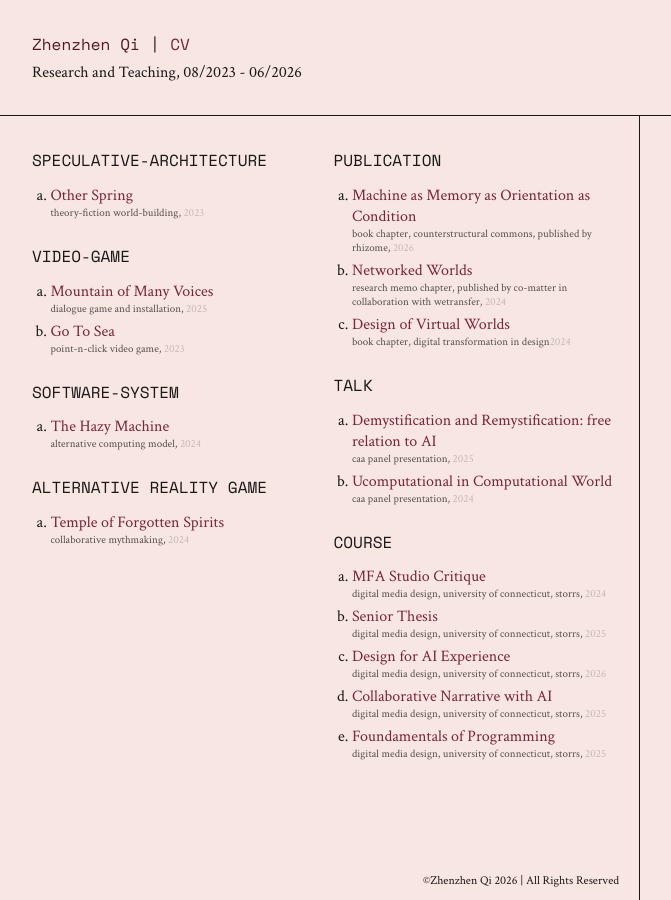
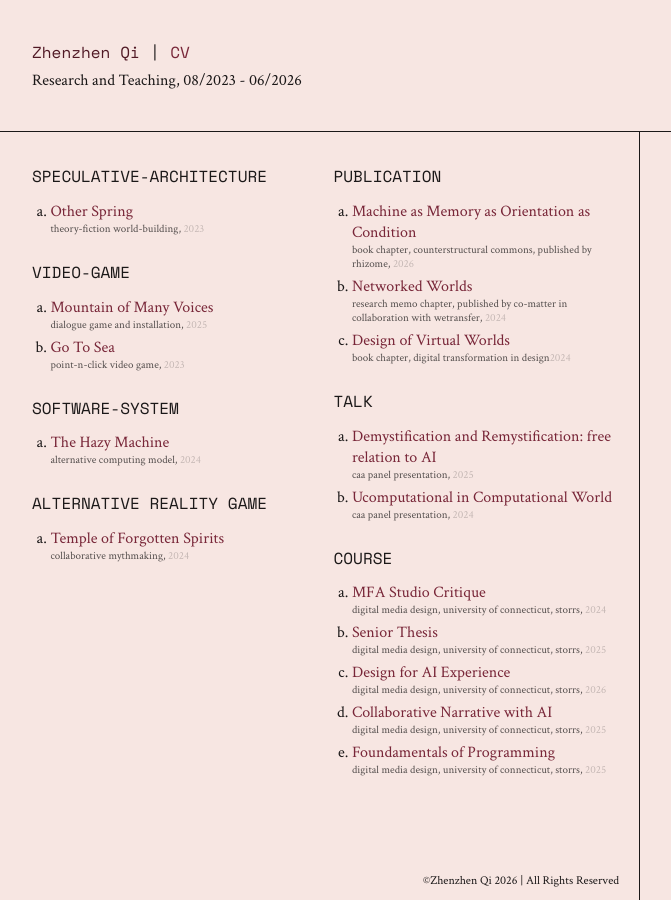
Before and after one commit to zhenzhenqi/zhenzhenqi, a Jekyll site: the page built from index.md, in a window 1280 px wide. Shown: the whole page, without its empty margins (0-671 px from the left). Built offline with Jekyll 4.4.1, drawn with Linux system fonts in a browser that asks for light colours.

Commit message:
Increase visual breathing room in header

```diff
--- a/assets/css/main.scss
+++ b/assets/css/main.scss
@@ -28,7 +28,7 @@ ul, ol { margin: 0; }
   top: 0;
   left: 0;
   right: 0;
-  padding: 2rem 0 0;
+  padding: 2.5rem 0 0;
   z-index: 1000;
   height: 1.5rem;
   background-color: #F7E6E2;
@@ -39,7 +39,7 @@ ul, ol { margin: 0; }
 .navbar .site-identity { gap:.65rem; padding:0 2rem; }
 .navbar a { color:#782638; }
 .navbar a.active { color:#501824; }
-.portfolio-summary { position:fixed; top:3.5rem; left:0; right:0; z-index:999; box-sizing:border-box; margin:0; padding:.35rem 2rem 2rem; border-bottom:1px solid #1b1818; background-color:#F7E6E2; font-family:inherit; font-size:1rem; font-weight:400; }
+.portfolio-summary { position:fixed; top:4rem; left:0; right:0; z-index:999; box-sizing:border-box; margin:0; padding:.35rem 2rem 2.5rem; border-bottom:1px solid #1b1818; background-color:#F7E6E2; font-family:inherit; font-size:1rem; font-weight:400; }
 
 .row { display:flex; height:100vh; }
 .row .col { padding:2.5rem 20px 0; overflow-y:auto; }
@@ -47,7 +47,7 @@ ul, ol { margin: 0; }
 .row .col::-webkit-scrollbar-track { background:#bfc5c3; }
 .row .col::-webkit-scrollbar-thumb { background:#8e9a96; }
 
-#left { border-right:1px solid #1b1818; padding-left:0; padding-right:0; padding-top:7.25rem; flex:3 0 400px; transform:translateZ(0); }
+#left { border-right:1px solid #1b1818; padding-left:0; padding-right:0; padding-top:8.25rem; flex:3 0 400px; transform:translateZ(0); }
 #left .project-list { column-count:2; column-gap:1rem; padding:2rem 20px 0 2rem; }
 .type-group { break-inside:avoid; margin-bottom:1.5rem; }
 .section-title { text-transform:uppercase; margin:.8rem 0; }
@@ -59,7 +59,7 @@ ul, ol { margin: 0; }
 .project-subtext { font-size:11px; color:#000000a8; text-transform:lowercase; }
 .project-subtext .time { opacity:.3; text-transform:capitalize; }
 
-#center { border-right:1px solid #1b1818; flex:3 0 330px; box-sizing:border-box; container-type:inline-size; font-size:1em; padding-top:7.25rem; padding-bottom:5rem; }
+#center { border-right:1px solid #1b1818; flex:3 0 330px; box-sizing:border-box; container-type:inline-size; font-size:1em; padding-top:8.25rem; padding-bottom:5rem; }
 #center #content { max-width:550px; margin:0 auto; }
 #center #content p { line-height:1.3em; }
 #center #content img { width:100%; height:auto; }
@@ -93,7 +93,7 @@ ul, ol { margin: 0; }
 @media screen and (max-width:900px) { #right { display:none; } }
 @media screen and (max-width:799px) {
   #left { display:none; }
-  #center { border-right:0; padding-top:7.25rem; }
+  #center { border-right:0; padding-top:8.25rem; }
   .mobile-only { display:block; }
   #pages { z-index:1000; right:10px; top:1rem; }
   .home-pages { display:block; }
```
